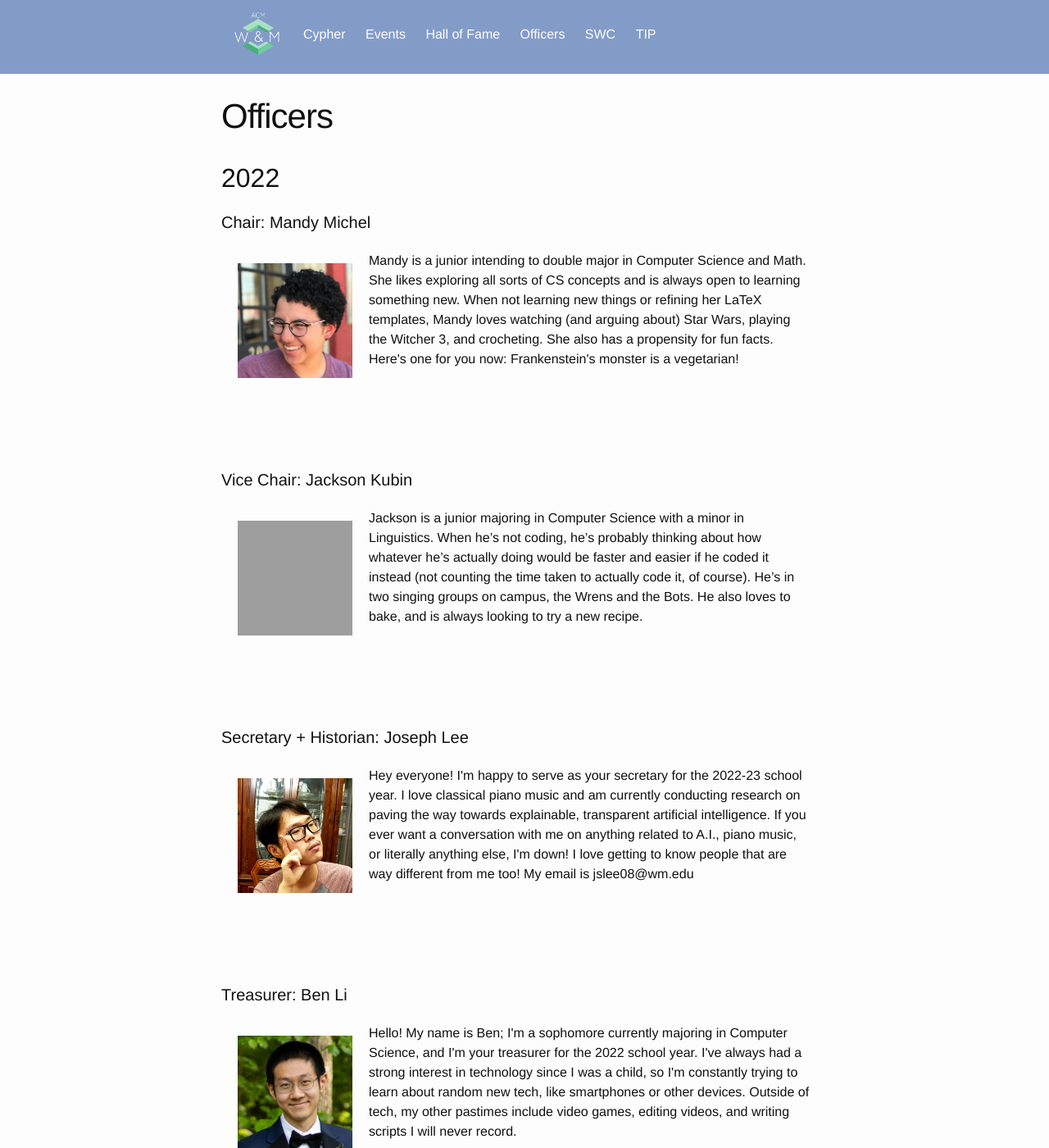
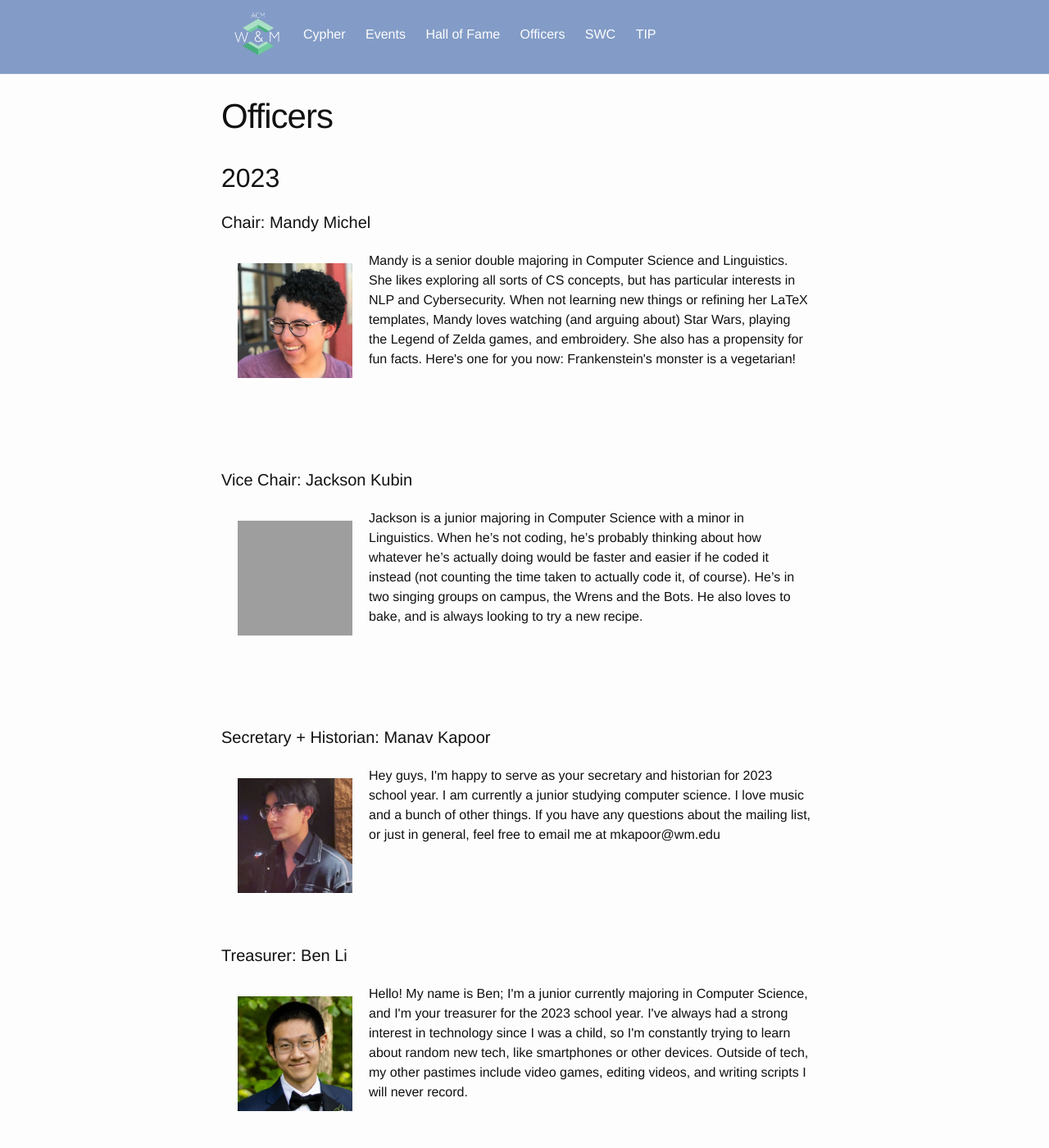
Before and after one commit to ACMWM/acmwm.github.io, a Jekyll site: the page built from _pages/officers.md, in a window 1280 px wide and 1400 px high. Shown: the whole window at 82% size. Built offline with Jekyll 4.4.1, drawn with Linux system fonts in a browser that asks for light colours; some of the changed text lies outside the part shown; grey boxes are pictures that could not be loaded.

Commit message:
Officer changes 2023 pt 1

```diff
--- a/_config.yml
+++ b/_config.yml
@@ -24,13 +24,13 @@ exclude: [LICENSE, post-receive, deploy.sh]
 # Build settings
 markdown: kramdown
 
-year: 2022
+year: 2023
 officers:
   - job: Chair
     name: Mandy Michel
     pic: mandy.jpg
     bio: >
-              Mandy is a junior intending to double major in Computer Science and Math. She likes exploring all sorts of CS concepts and is always open to learning something new. When not learning new things or refining her LaTeX templates, Mandy loves watching (and arguing about) Star Wars, playing the Witcher 3, and crocheting. She also has a propensity for fun facts. Here's one for you now: Frankenstein's monster is a vegetarian!
+              Mandy is a senior double majoring in Computer Science and Linguistics. She likes exploring all sorts of CS concepts, but has particular interests in NLP and Cybersecurity. When not learning new things or refining her LaTeX templates, Mandy loves watching (and arguing about) Star Wars, playing the Legend of Zelda games, and embroidery. She also has a propensity for fun facts. Here's one for you now: Frankenstein's monster is a vegetarian!
 
   - job: Vice Chair
     name: Jackson Kubin
@@ -39,29 +39,28 @@ officers:
         Jackson is a junior majoring in Computer Science with a minor in Linguistics. When he’s not coding, he’s probably thinking about how whatever he’s actually doing would be faster and easier if he coded it instead (not counting the time taken to actually code it, of course). He’s in two singing groups on campus, the Wrens and the Bots. He also loves to bake, and is always looking to try a new recipe.
 
   - job: Secretary + Historian
-    name: Joseph Lee
-    pic: joseph.jpg
+    name: Manav Kapoor
+    pic: manav.jpg
     bio: >
-            Hey everyone! I'm happy to serve as your secretary for the 2022-23 school year. I love classical piano music and am currently conducting research on paving the way towards explainable, transparent artificial intelligence. If you ever want a conversation with me on anything related to A.I., piano music, or literally anything else, I'm down! I love getting to know people that are way different from me too!
-            My email is jslee08@wm.edu
+            Hey guys, I'm happy to serve as your secretary and historian for 2023 school year. I am currently a junior studying computer science. I love music and a bunch of other things. If you have any questions about the mailing list, or just in general, feel free to email me at mkapoor@wm.edu
 
   - job: Treasurer
     name: Ben Li
     pic: benLi.jpg
     bio: >
-              Hello! My name is Ben; I'm a sophomore currently majoring in Computer Science, and I'm your treasurer for the 2022 school year. I've always had a strong interest in technology since I was a child, so I'm constantly trying to learn about random new tech, like smartphones or other devices. Outside of tech, my other pastimes include video games, editing videos, and writing scripts I will never record.
+              Hello! My name is Ben; I'm a junior currently majoring in Computer Science, and I'm your treasurer for the 2023 school year. I've always had a strong interest in technology since I was a child, so I'm constantly trying to learn about random new tech, like smartphones or other devices. Outside of tech, my other pastimes include video games, editing videos, and writing scripts I will never record.
 
   - job: PR Chair
     name: Nadine Maysaud
     pic: nadine2.jpg
     bio: >
-              Nadine is a junior, and runs our instagram page @ACMWM !
+              Nadine is a senior, and runs our instagram page @ACMWM !
 
   - job: Webmaster
-    name: Manav Kapoor
-    pic: manav.jpg
+    name: Kelley Wang
+    pic: kelley.jpg
     bio: >
-              Hey guys, I'm happy to serve as your webmaster for 2022 school year. I am currently a sophmore studying computer science. I love music and a bunch of other things. If you have any questions about the website, or just in general, feel free to email me at mkapoor@wm.edu
+              Kelley Wang is a senior double majoring in CS and Art and Art History with a concentration in studio art. She has an interest in UI/UX design and enjoys gardening.
 
   - job: Cypher Chair
     name:
```
